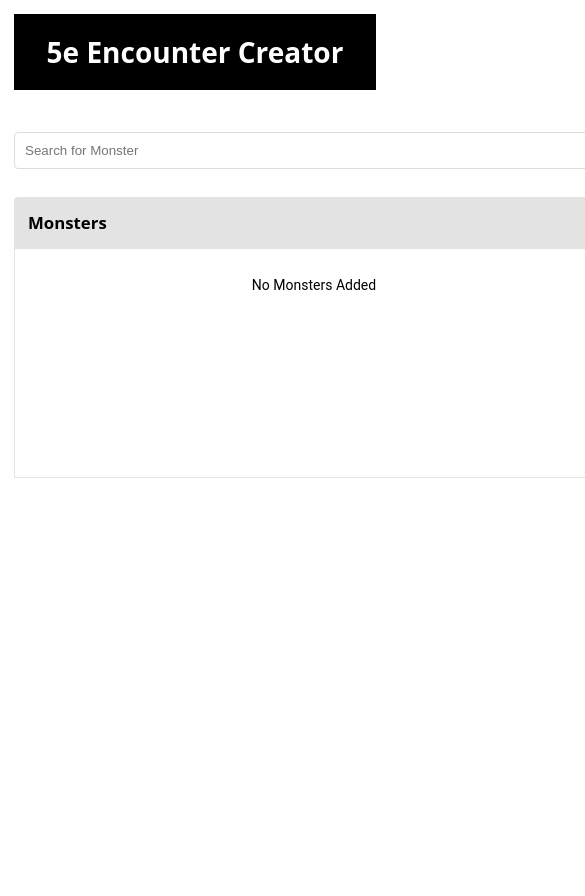
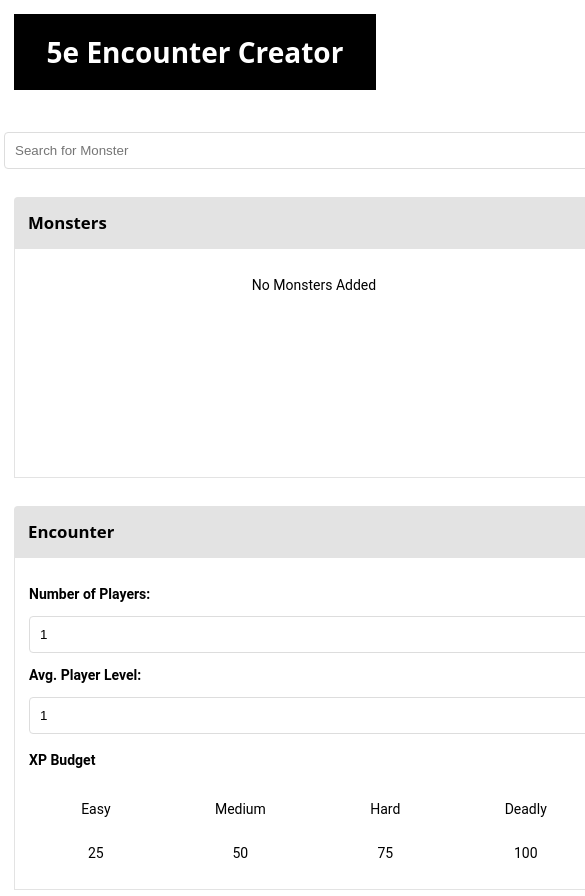
Before and after one commit to harryganz/hackathon2021, a React (Create React App) app: page / in a window 390 px wide. Shown: the top 896 px of the page, 585 px wide, since content can reach past the window. Before the commit the page ends 844 px from the top, so only its background shows below. Built offline with nearby package versions, Linux system fonts and the light colour scheme.

Commit message:
Makes page a bit more responsive

```diff
--- a/src/Container.css
+++ b/src/Container.css
@@ -6,3 +6,9 @@
     max-width: 1000px;
     gap: 2em;
 }
+
+@media screen and (max-width: 1000px) {
+    .container {
+        flex-direction: column;
+    }
+}
```
